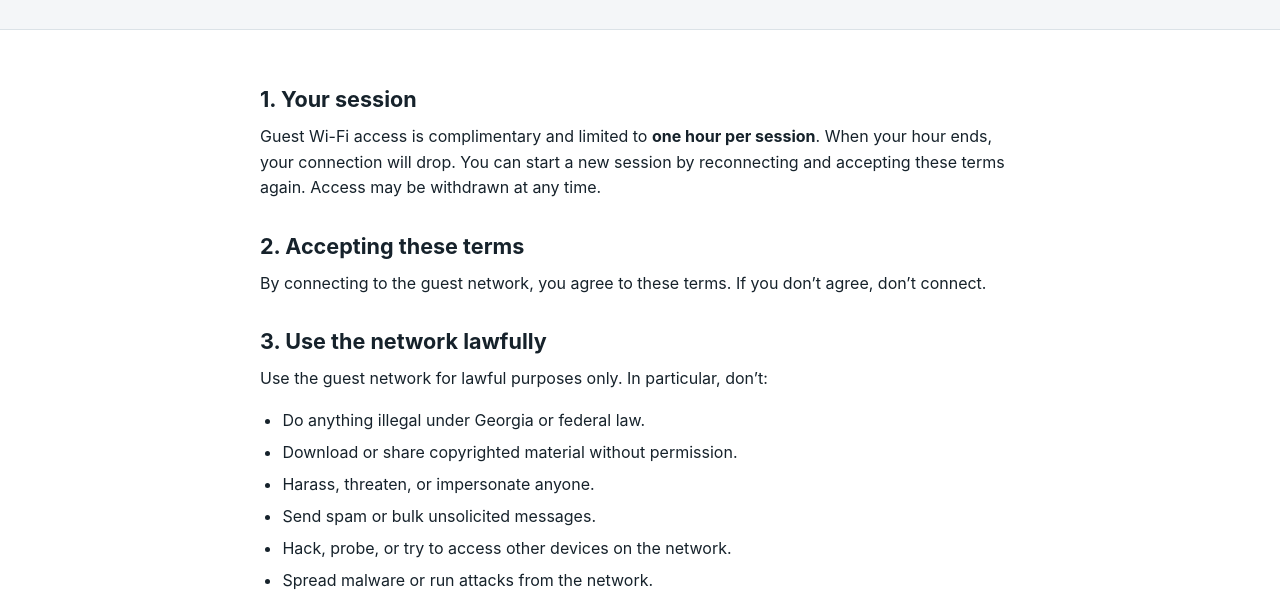
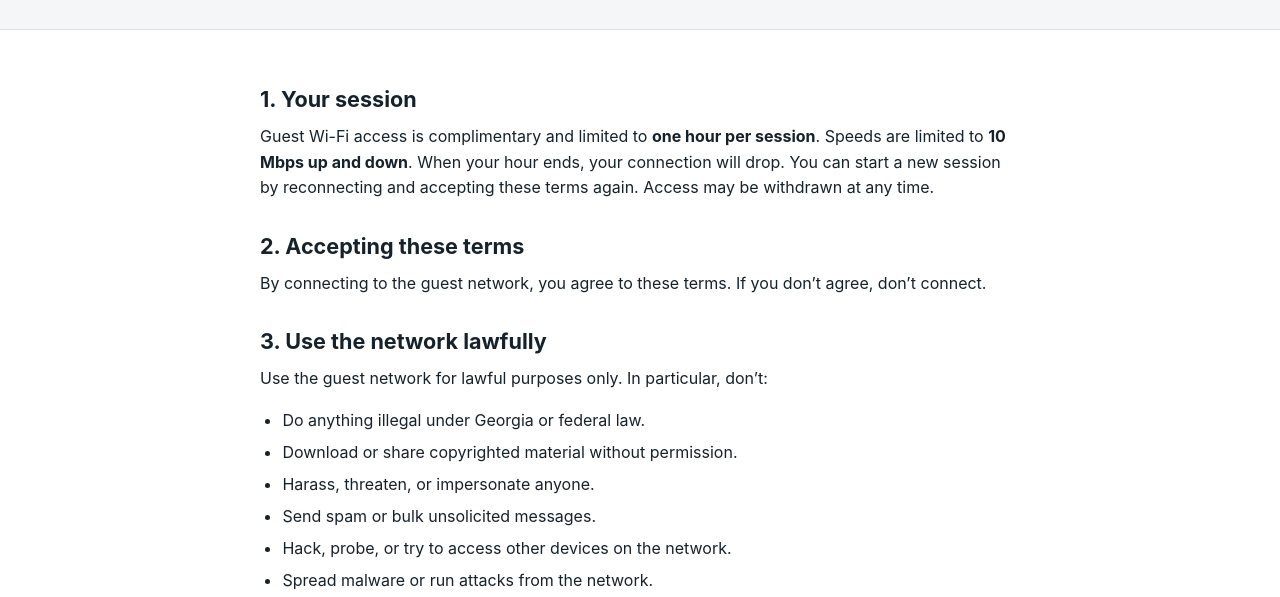
Before and after one commit to t1-research/T1-Research, a plain HTML site: page terms-of-use.html in a window 1280 px wide. Shown: the part 192-789 px from the top of the page. Drawn offline with Linux system fonts and the light colour scheme.

Commit message:
v0.24 Terms of Use: note the 10 Mbps guest speed limit
- Section 1 now states speeds are limited to 10 Mbps up and down,
  alongside the one-hour session limit.

```diff
--- a/terms-of-use.html
+++ b/terms-of-use.html
@@ -56,7 +56,7 @@
       <div class="container">
         <div class="legal">
           <h2>1. Your session</h2>
-          <p>Guest Wi-Fi access is complimentary and limited to <strong>one hour per session</strong>. When your hour ends, your connection will drop. You can start a new session by reconnecting and accepting these terms again. Access may be withdrawn at any time.</p>
+          <p>Guest Wi-Fi access is complimentary and limited to <strong>one hour per session</strong>. Speeds are limited to <strong>10 Mbps up and down</strong>. When your hour ends, your connection will drop. You can start a new session by reconnecting and accepting these terms again. Access may be withdrawn at any time.</p>
 
           <h2>2. Accepting these terms</h2>
           <p>By connecting to the guest network, you agree to these terms. If you don&rsquo;t agree, don&rsquo;t connect.</p>
```
